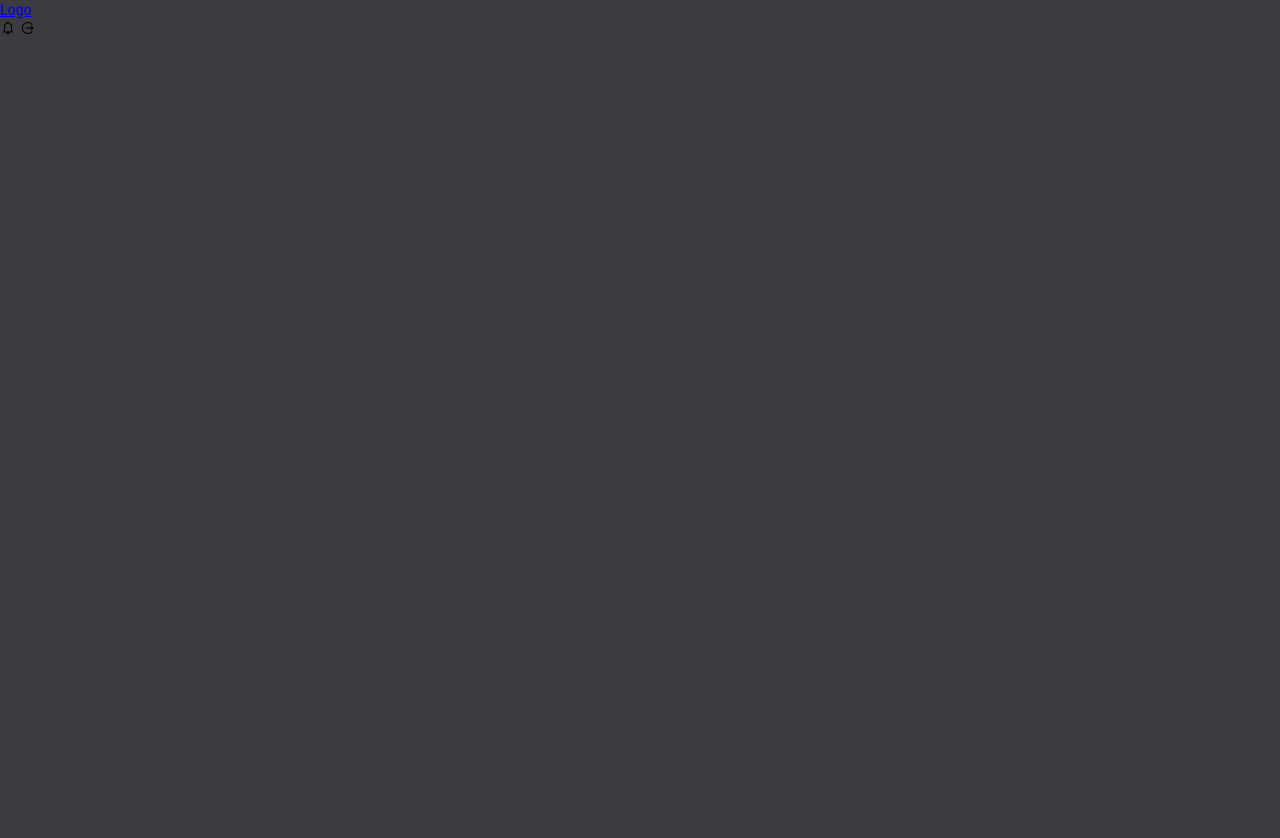
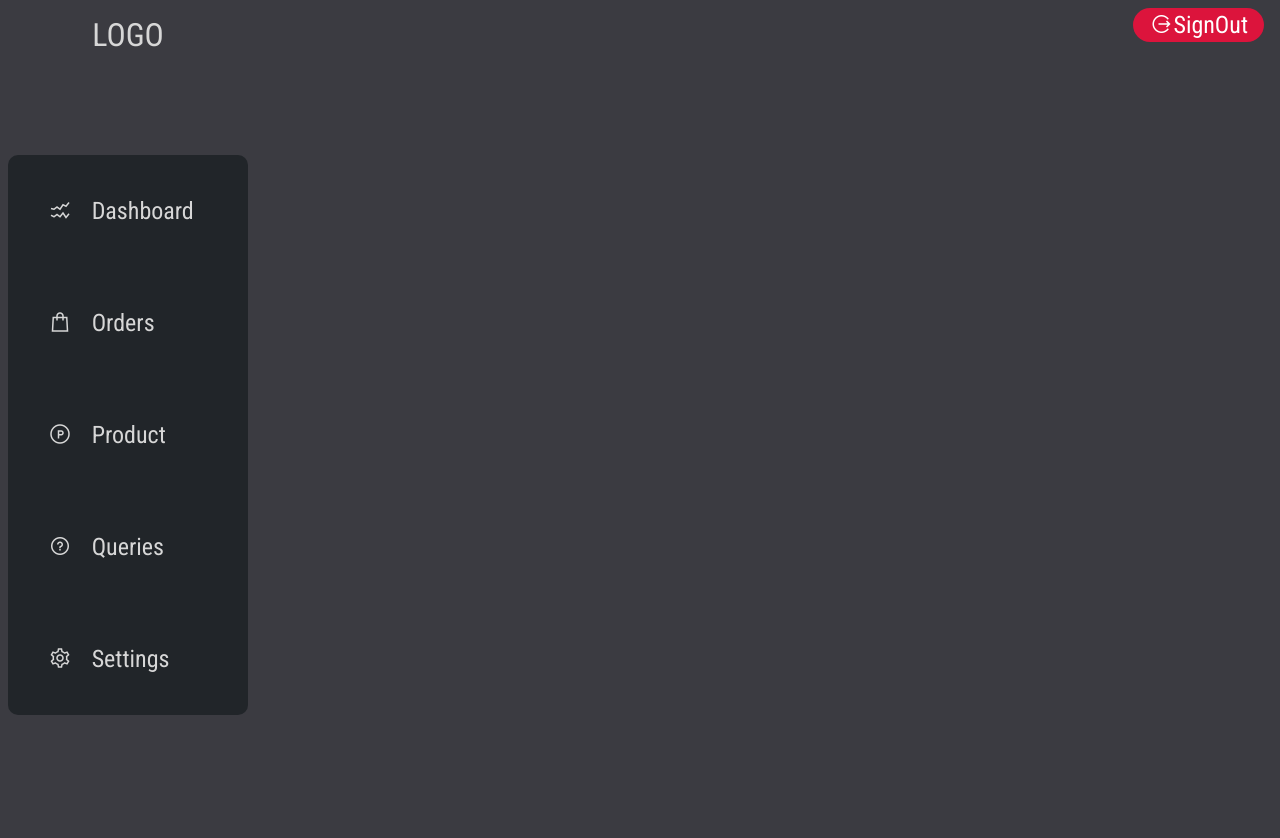
Before and after one commit to bhuvaneshwararaja/Computer-Accessories-Web-Application, a Flask app: page /test in a window 1280 px wide. Before the commit the page is almost empty. After the commit the page ends 715 px from the top, so only its background shows below. Run offline with Flask 2, Linux system fonts and the light colour scheme.

Commit message:
dashboard UI

```diff
--- a/templates/Admin/dashborad.html
+++ b/templates/Admin/dashborad.html
@@ -9,25 +9,46 @@
     <link rel="stylesheet" href="https://maxst.icons8.com/vue-static/landings/line-awesome/line-awesome/1.3.0/css/line-awesome.min.css">
 </head>
 <body>
-    <!--top navigation starts-->
-    <nav class="top-navbar">
-        <a href="#" class="brand-logo">Logo</a>
-        <div class="nav-func">
-            <i class="las la-bell icon-cus"></i>
-            <i class="las la-sign-out-alt icon-cus"></i>
+   <div class="wrapper">
+    <aside class="sidebar">
+        <a href="#" class="brand--logo">LOGO</a>
+       <div class="col-centre">
+        <ul class="side--wrapper">
+            <li class="side--list">
+                <i class="las la-chart-line icon"></i>
+                <a href="#" class="side--links">Dashboard</a>
+            </li>
+            <li class="side--list">
+                <i class="las la-shopping-bag icon"></i>
+                <a href="#" class="side--links">Orders</a>
+            </li>
+            <li class="side--list">
+                <i class="lab la-product-hunt icon"></i>
+                <a href="#" class="side--links">Product</a>
+            </li>
+            <li class="side--list">
+                <i class="las la-question-circle icon"></i>
+                <a href="#" class="side--links">Queries</a>
+            </li>
+            <li class="side--list">
+                <i class="las la-cog icon"></i>
+                <a href="#" class="side--links">Settings</a>
+            </li>
+        </ul>
+       </div>
+    </aside>
+    <!--main-->
+    <main class="combiner">
+        <div class="sign--out">
+            <a href="#" class="sign--out-btn">
+                <i class="las la-sign-out-alt"></i>
+                 SignOut
+            </a>
         </div>
-    </nav>
-     <!--top navigation ends-->
-    <section class="main-content">
-    <!--sidebar starts-->
-        <aside class="sidebar">
+        <section class="main--container">
 
-
-        </aside>
-         <!--sidebar ends-->
-         <div class="container">
-
-         </div>
-    </section>
+        </section>
+    </main>
+   </div>
 </body>
 </html>
```
